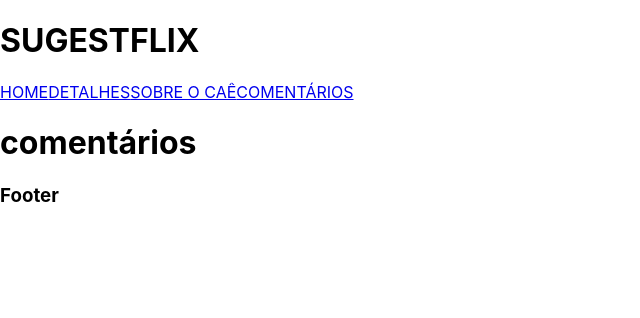
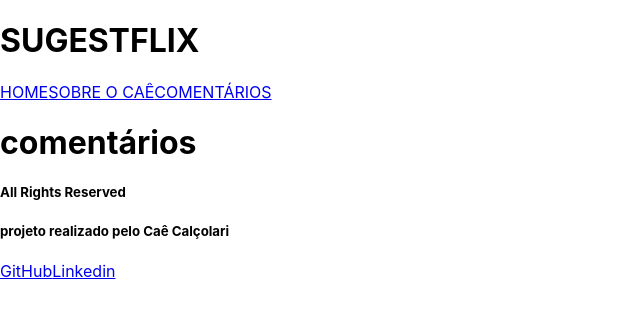
Before and after one commit to cae07/my-app-movies, a React (Create React App) app: page /comments in a window 1280 px wide. Shown: the top 318 px of the page, without its empty margins (0-640 px from the left). Built offline with nearby package versions, Linux system fonts and the light colour scheme.

Commit message:
refatora header e implementa footer

```diff
--- a/src/Components/Footer.jsx
+++ b/src/Components/Footer.jsx
@@ -2,7 +2,12 @@
 
 function Footer() {
   return (
-    <h3>Footer</h3>
+    <>
+      <h5>All Rights Reserved</h5>
+      <h5>projeto realizado pelo Caê Calçolari</h5>
+      <a href="https://github.com/cae07">GitHub</a>
+      <a href="https://www.linkedin.com/in/carlos-eduardo-cal%C3%A7olari/">Linkedin</a>
+    </>
   );
 }
 
--- a/src/Components/Header.jsx
+++ b/src/Components/Header.jsx
@@ -6,7 +6,6 @@
       <h1>SUGESTFLIX</h1>
       <nav>
         <a href="/">HOME</a>
-        <a href="/details">DETALHES</a>
         <a href="/about">SOBRE O CAÊ</a>
         <a href="/comments">COMENTÁRIOS</a>
       </nav>
```
